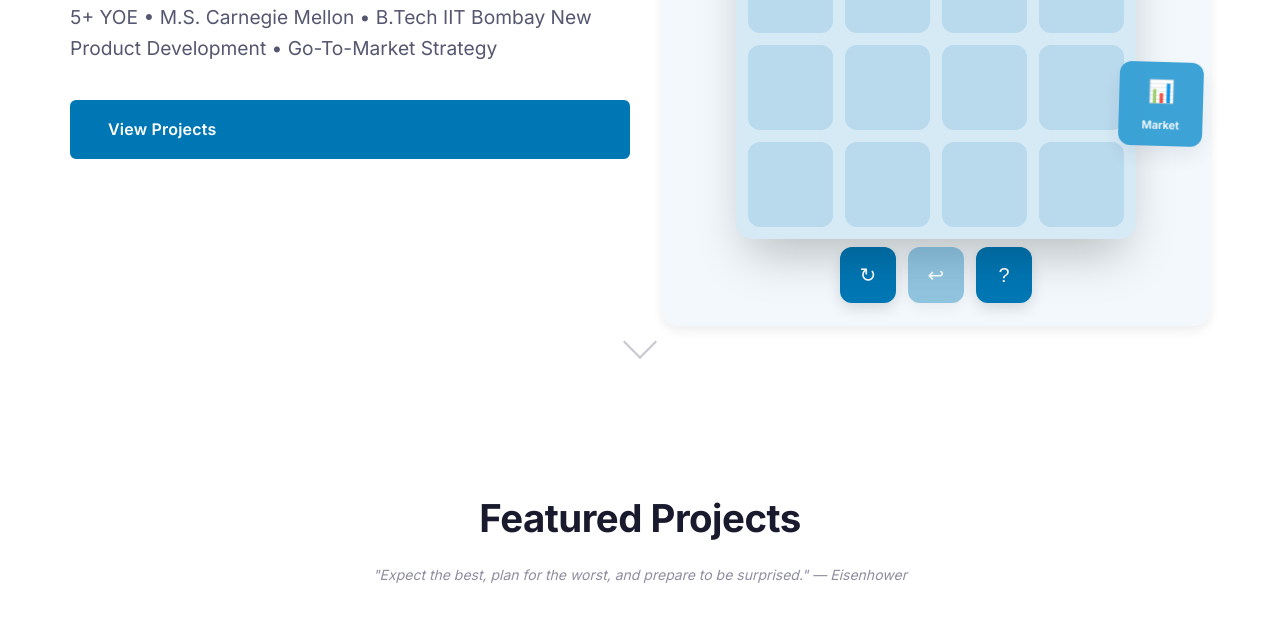
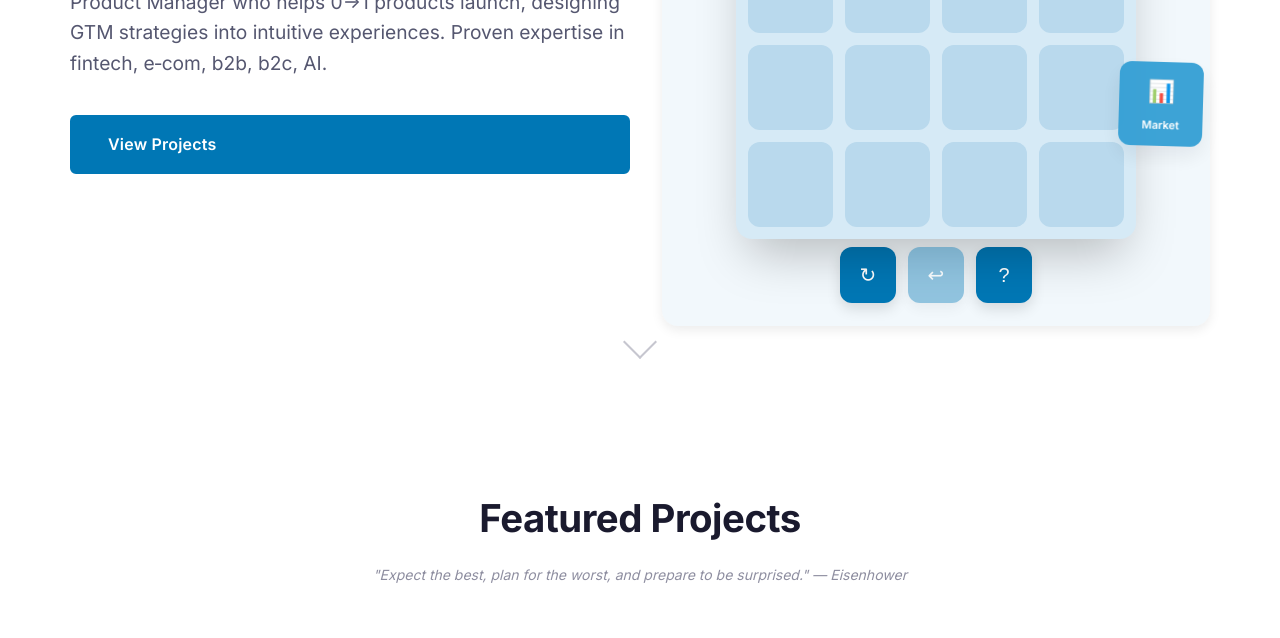
Before and after one commit to Tannybuoy/Tannybuoy.github.io, a plain HTML site: page index.html in a window 1280 px wide. Shown: the part 426-1064 px from the top of the page. Drawn offline with Linux system fonts and the light colour scheme.

Commit message:
update intro

```diff
--- a/index.html
+++ b/index.html
@@ -89,7 +89,7 @@
                     <span class="text-unhinged">I Ship Stuff Despite Meetings</span>
                 </h1>
                 <p class="hero-subheadline">
-                    <span class="text-linkedin">5+ YOE &bull; M.S. Carnegie Mellon &bull; B.Tech IIT Bombay New Product Development &bull; Go-To-Market Strategy</span>
+                    <span class="text-linkedin">Product Manager who helps 0->1 products launch, designing GTM strategies into intuitive experiences. Proven expertise in fintech, e‑com, b2b, b2c, AI.</span>
                     <span class="text-unhinged">Survived: Regulated industries, startup chaos, and more Figma debates than any human should endure</span>
                 </p>
                 <a href="#projects" class="hero-cta">
```
